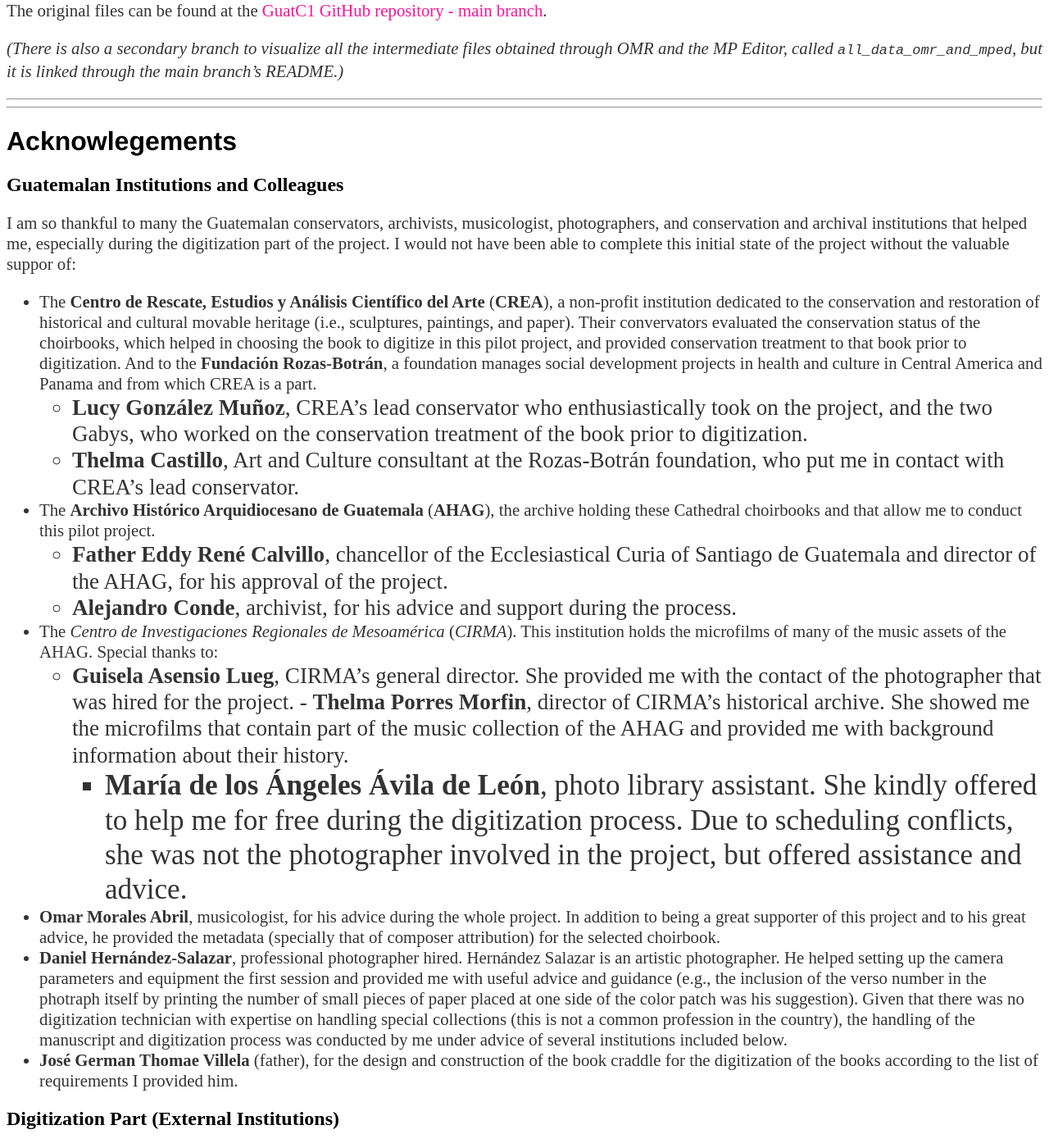
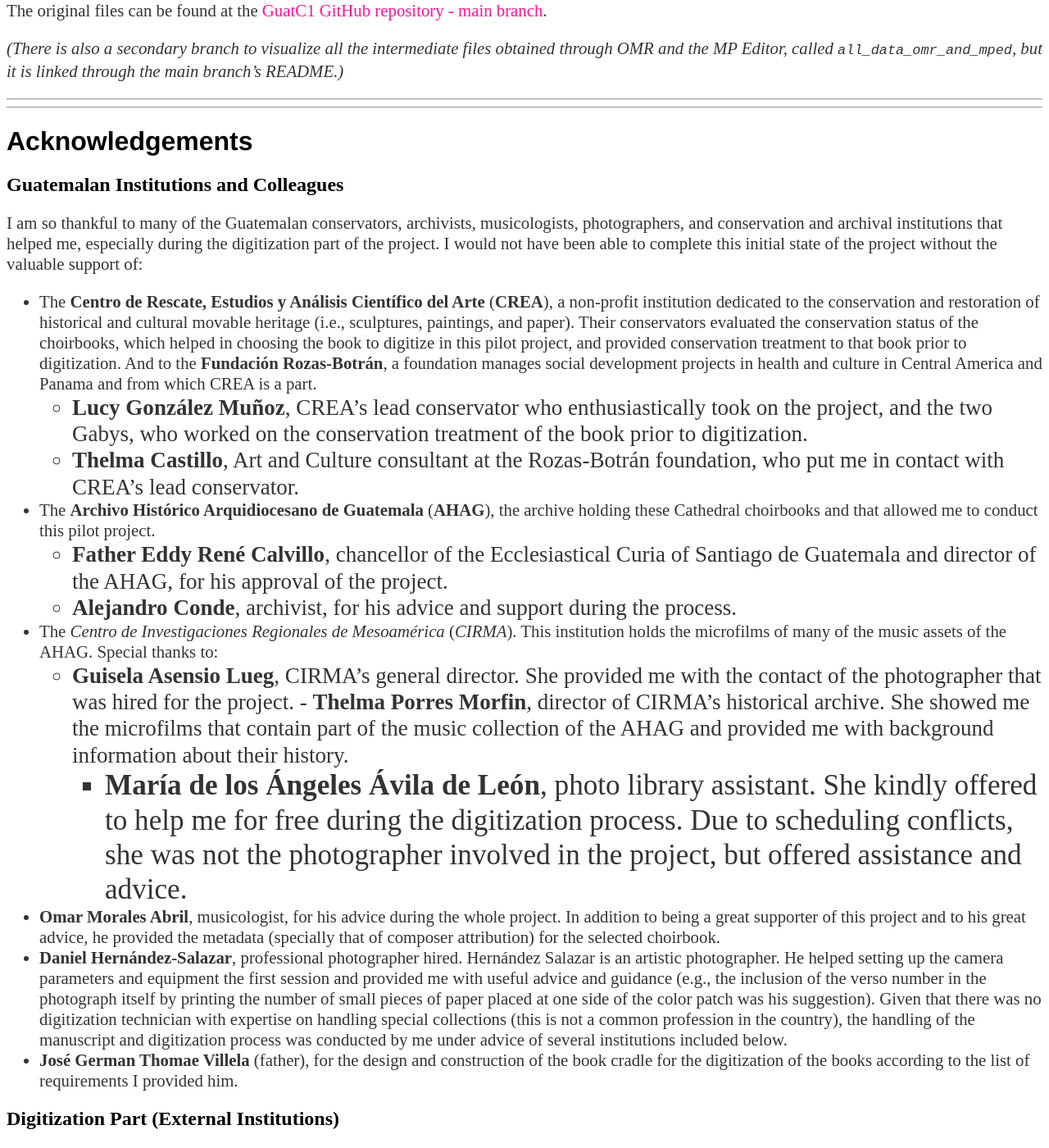
Before and after one commit to martha-thomae/martha-thomae.github.io, a Jekyll site: the page built from projects/guatemala.md, in a window 1280 px wide and 1400 px high, scrolled down 9712 px. Shown: the whole window at 82% size. Built offline with Jekyll 4.4.1, drawn with Linux system fonts in a browser that asks for light colours; some of the changed text lies outside the part shown.

Commit message:
Update guatemala.md - fix typos

```diff
--- a/projects/guatemala.md
+++ b/projects/guatemala.md
@@ -251,15 +251,15 @@ _(There is also a secondary branch to visualize all the intermediate files obtai
 ----------------
 ----------------
 
-# Acknowlegements
+# Acknowledgements
 
 ## Guatemalan Institutions and Colleagues
-I am so thankful to many the Guatemalan conservators, archivists, musicologist, photographers, and conservation and archival institutions that helped me, especially during the digitization part of the project. I would not have been able to complete this initial state of the project without the valuable suppor of:
-- The __Centro de Rescate, Estudios y Análisis Científico del Arte__ (__CREA__), a non-profit institution dedicated to the conservation and restoration of historical and cultural movable heritage (i.e., sculptures, paintings, and paper). Their convervators evaluated the conservation status of the choirbooks, which helped in choosing the book to digitize in this pilot project, and provided conservation treatment to that book prior to digitization. And to the __Fundación Rozas-Botrán__, a foundation manages social development projects in health and culture in Central America and Panama and from which CREA is a part.
+I am so thankful to many of the Guatemalan conservators, archivists, musicologists, photographers, and conservation and archival institutions that helped me, especially during the digitization part of the project. I would not have been able to complete this initial state of the project without the valuable support of:
+- The __Centro de Rescate, Estudios y Análisis Científico del Arte__ (__CREA__), a non-profit institution dedicated to the conservation and restoration of historical and cultural movable heritage (i.e., sculptures, paintings, and paper). Their conservators evaluated the conservation status of the choirbooks, which helped in choosing the book to digitize in this pilot project, and provided conservation treatment to that book prior to digitization. And to the __Fundación Rozas-Botrán__, a foundation manages social development projects in health and culture in Central America and Panama and from which CREA is a part.
 	- __Lucy González Muñoz__, CREA's lead conservator who enthusiastically took on the project, and the two Gabys, who worked on the conservation treatment of the book prior to digitization.
 	- __Thelma Castillo__, Art and Culture consultant at the Rozas-Botrán foundation, who put me in contact with CREA's lead conservator.
 
-- The __Archivo Histórico Arquidiocesano de Guatemala__ (__AHAG__), the archive holding these Cathedral choirbooks and that allow me to conduct this pilot project.
+- The __Archivo Histórico Arquidiocesano de Guatemala__ (__AHAG__), the archive holding these Cathedral choirbooks and that allowed me to conduct this pilot project.
 	- __Father Eddy René Calvillo__, chancellor of the Ecclesiastical Curia of Santiago de Guatemala and director of the AHAG, for his approval of the project.
 	- __Alejandro Conde__, archivist, for his advice and support during the process.
 
@@ -269,14 +269,14 @@ I am so thankful to many the Guatemalan conservators, archivists, musicologist,
   	- __María de los Ángeles Ávila de León__, photo library assistant. She kindly offered to help me for free during the digitization process. Due to scheduling conflicts, she was not the photographer involved in the project, but offered assistance and advice.
 
 - __Omar Morales Abril__, musicologist, for his advice during the whole project. In addition to being a great supporter of this project and to his great advice, he provided the metadata (specially that of composer attribution) for the selected choirbook.
-- __Daniel Hernández-Salazar__, professional photographer hired. Hernández Salazar is an artistic photographer. He helped setting up the camera parameters and equipment the first session and provided me with useful advice and guidance (e.g., the inclusion of the verso number in the photraph itself by printing the number of small pieces of paper placed at one side of the color patch was his suggestion). Given that there was no digitization technician with expertise on handling special collections (this is not a common profession in the country), the handling of the manuscript and digitization process was conducted by me under advice of several institutions included below.
-- __José German Thomae Villela__ (father), for the design and construction of the book craddle for the digitization of the books according to the list of requirements I provided him.
+- __Daniel Hernández-Salazar__, professional photographer hired. Hernández Salazar is an artistic photographer. He helped setting up the camera parameters and equipment the first session and provided me with useful advice and guidance (e.g., the inclusion of the verso number in the photograph itself by printing the number of small pieces of paper placed at one side of the color patch was his suggestion). Given that there was no digitization technician with expertise on handling special collections (this is not a common profession in the country), the handling of the manuscript and digitization process was conducted by me under advice of several institutions included below.
+- __José German Thomae Villela__ (father), for the design and construction of the book cradle for the digitization of the books according to the list of requirements I provided him.
 
 ## Digitization Part (External Institutions)
 I also want to thank all the experts that provided advice prior to or during the digitization process. I had the support of experts from three institutions involved in digitization projects of special collections, cultural heritage material, and music manuscripts:
 - The **McGill Library’s Digital Initiatives**
 	- **Gregory Houston**, McGill’s New Media & Digitization Administrator of the Digital Initiatives Department, for his suggestion regarding websites where I could obtain archival supplies (e.g., snake weights) and suggestions about how to improve the book scanner in the future.
-- The **Bibliothèque et Archives nationales du Québec** (**BAnQ**). With special thanks to three BAnQ experts who receive dme on multiple occassions at teh BAnQ for consulting on conservation- and digitization-related questions.
+- The **Bibliothèque et Archives nationales du Québec** (**BAnQ**). With special thanks to three BAnQ experts who received me on multiple occasions at the BAnQ for consulting on conservation- and digitization-related questions.
 	- **Jessica Régimbald**, conservator at the direction du dépôt légal et de la conservation des collections patrimoniales. She advised me on how to handle the manuscript during digitization to avoid any damage, gave me a list of common conservation treatments prior to digitization, and provided me with information about platens for me to make an informed decision on whether to use them.
 	- **Marie-Chantal Anctil**, coordinator of the section de la reproduction et des ateliers audiovisuels and direction de la numérisation. She adviced me about the most important things to consider when building a do-it-yourself (DIY) book scanner.
    - **Michel Legendre**, photographer of the direction de la numérisation and section de la reproduction. He advised me about the light selection, approving the lighting equipment chosen.
```
Also changed, not shown: other parts of projects/guatemala.md (+2 -2 lines).
